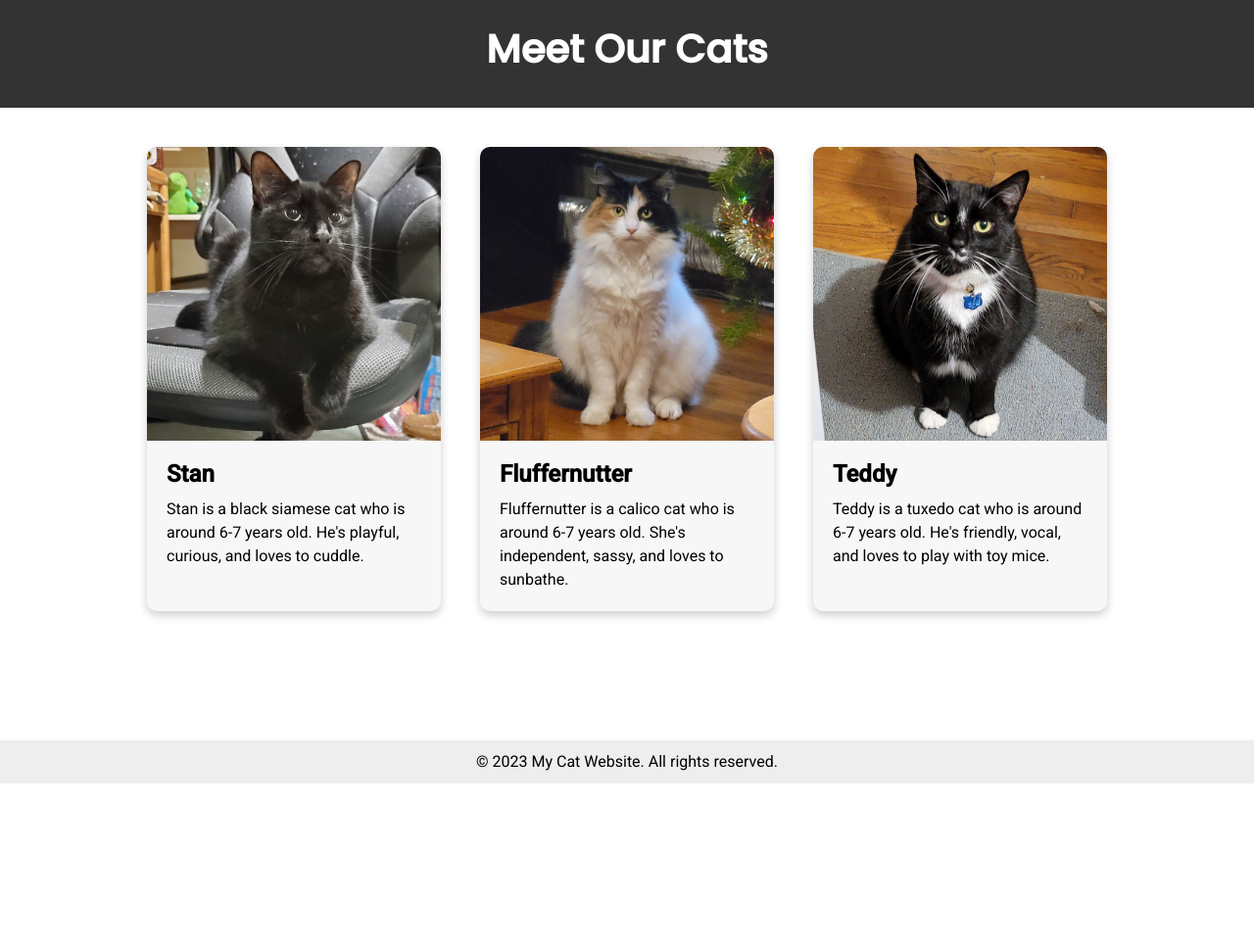
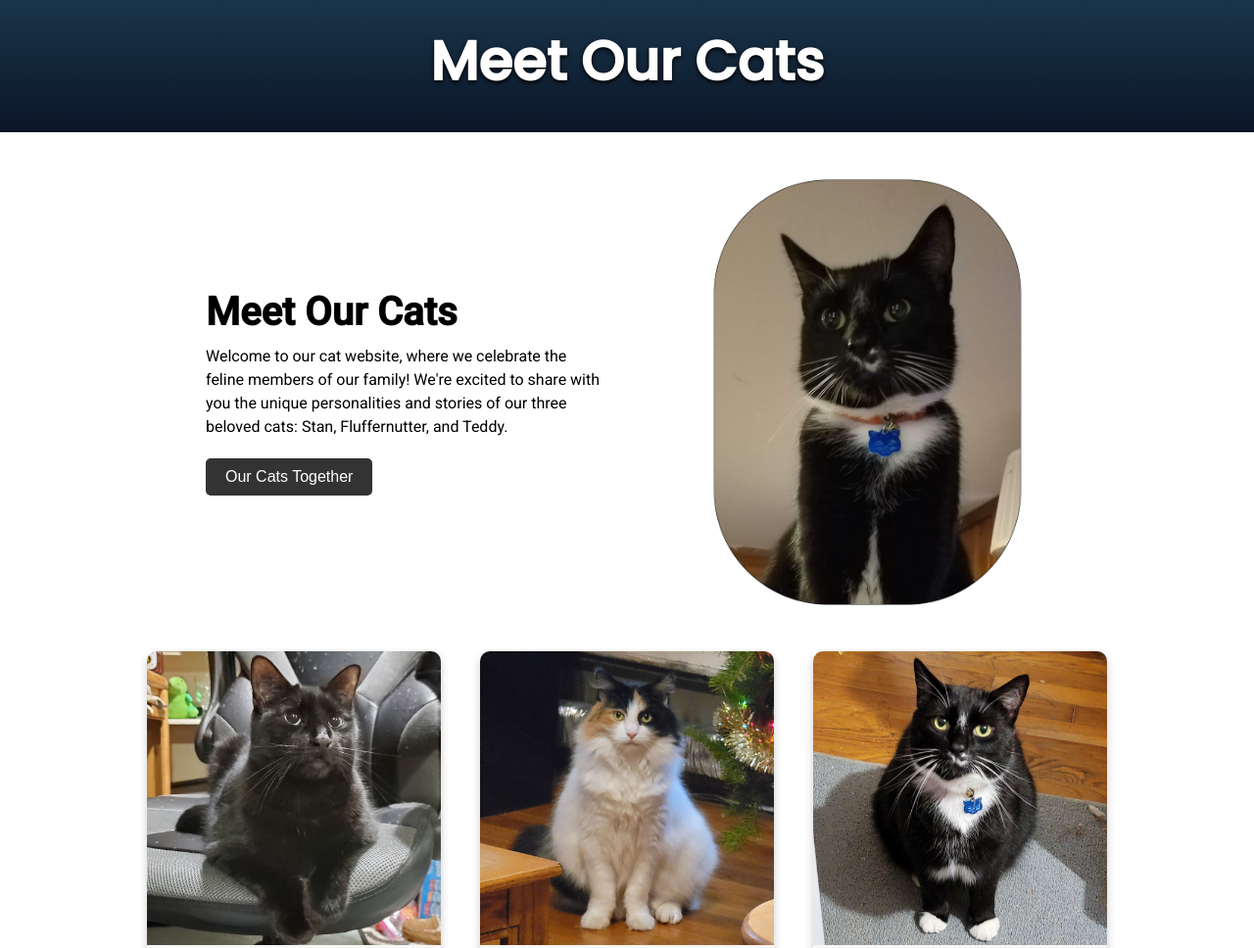
Before and after one commit to fuzmaster/Cat-Home-Page, a plain HTML site: page index.html in a window 1280 px wide. Shown: the top 968 px of the page at 98% size. Before the commit the page ends 800 px from the top, so only its background shows below. Drawn offline with Linux system fonts and the light colour scheme.

Commit message:
Our house cats home page

```diff
--- a/index.html
+++ b/index.html
@@ -1,5 +1,6 @@
 <!DOCTYPE html>
 <html lang="en">
+
 <head>
     <meta charset="UTF-8">
     <meta name="viewport" content="width=device-width, initial-scale=1.0">
@@ -7,32 +8,51 @@
     <link rel="stylesheet" href="style.css">
     <link rel="preconnect" href="https://fonts.googleapis.com">
     <link rel="preconnect" href="https://fonts.gstatic.com" crossorigin>
-<link href="https://fonts.googleapis.com/css2?family=Poppins:wght@300;400;500&family=Roboto:wght@300;400;500&display=swap" rel="stylesheet">
+    <link
+        href="https://fonts.googleapis.com/css2?family=Poppins:wght@300;400;500&family=Roboto:wght@300;400;500&display=swap"
+        rel="stylesheet">
 </head>
+
 <body>
     <header>
         <h1>Meet Our Cats</h1>
     </header>
     <main>
+        <section class="profile">
+            <section class="profile-left">
+                <h1>Meet Our Cats</h1>
+                <p>Welcome to our cat website, where we celebrate the feline members of our family! We're excited to share with you the unique personalities and stories of our three beloved cats: Stan, Fluffernutter, and Teddy.</p>
+                <button type="button" name="myButton">
+                    Our Cats Together
+                </button>
+            </section>
+            <section class="profile-right">
+                <a href="#"><img src="img/teddycoverpic.png" alt="cover"></a>
+            </section>
+        </section>
+
         <section class="cat">
             <img src="img/stan/Stan-08.jpg" alt="Picture of Stan">
             <div class="cat-info">
                 <h2>Stan</h2>
-          <p>Stan is a black siamese cat who is around 6-7 years old. He's playful, curious, and loves to cuddle.</p>
+                <p>Stan is a black siamese cat who is around 6-7 years old. He's playful, curious, and loves to cuddle.
+                </p>
             </div>
         </section>
         <section class="cat">
             <img src="img/fluff/Fluff-13.jpg" alt="Picture of Fluffernutter">
             <div class="cat-info">
                 <h2>Fluffernutter</h2>
-          <p>Fluffernutter is a calico cat who is around 6-7 years old. She's independent, sassy, and loves to sunbathe.</p>
+                <p>Fluffernutter is a calico cat who is around 6-7 years old. She's independent, sassy, and loves to
+                    sunbathe.</p>
             </div>
         </section>
         <section class="cat">
             <img src="img/teddy/Teddy-04.jpg" alt="Picture of Teddy">
             <div class="cat-info">
                 <h2>Teddy</h2>
-          <p>Teddy is a tuxedo cat who is around 6-7 years old. He's friendly, vocal, and loves to play with toy mice.</p>
+                <p>Teddy is a tuxedo cat who is around 6-7 years old. He's friendly, vocal, and loves to play with toy
+                    mice.</p>
             </div>
         </section>
     </main>
@@ -41,4 +61,5 @@
     </footer>
     <script src="script.js"></script>
 </body>
+
 </html>
--- a/style.css
+++ b/style.css
@@ -13,16 +13,17 @@
   }
 
   header {
-    background-color: #333;
+    background: linear-gradient(0deg, #0B1527 0%, #19354A 100%);
     color: white;
     padding: 20px;
     text-align: center;
     font-family: 'Poppins', sans-serif;
   }
 
-  h1 {
-    font-size: 2.5rem;
+  header h1 {
+    font-size: 3.5rem;
     margin-bottom: 10px;
+    text-shadow: 0px 2px 4px #000000;
   }
 
   main {
@@ -30,6 +31,79 @@
     flex-wrap: wrap;
     justify-content: center;
     padding: 20px;
+    width: 1200px;
+    margin: 0 auto;
+  }
+
+  .profile {
+    display: flex;
+    flex-direction: row;
+    align-items: center;
+    margin: 20px;
+    max-width: 900px;
+  }
+
+  .profile-left {
+    flex-basis: 50%;
+    padding: 20px;
+  }
+
+  .profile-right {
+    flex-basis: 50%;
+    display: flex;
+    flex-direction: column;
+    align-items: center;
+    position: relative;
+  }
+
+  .profile-right img {
+    display: block;
+    max-width: 100%;
+    height: auto;
+    animation: fade-in-right 1s ease-out;
+  }
+
+  @keyframes fade-in-right {
+    0% {
+      opacity: 0;
+      transform: translateX(50px);
+    }
+    100% {
+      opacity: 1;
+      transform: translateX(0);
+    }
+  }
+
+  .profile h1 {
+    font-size: 2.5rem;
+    margin-bottom: 10px;
+  }
+
+  .profile p {
+    line-height: 1.5;
+  }
+
+  .profile button {
+    background-color: #333;
+    color: white;
+    border: none;
+    padding: 10px 20px;
+    border-radius: 5px;
+    font-size: 1rem;
+    cursor: pointer;
+    transition: background-color 0.3s ease-in-out;
+    margin-top: 20px;
+  }
+
+  .profile button:hover {
+    background-color: #19354A;
+  }
+
+  .profile img {
+    flex-basis: 50%;
+    max-width: 100%;
+    height: auto;
+    margin-left: 20px;
   }
 
   .cat {
@@ -39,6 +113,10 @@
     margin: 20px;
     max-width: 300px;
     overflow: hidden;
+  }
+
+  .cat h2 {
+    text-align: center;
   }
 
   .cat img {
```
Also changed, not shown: img/teddycoverpic.png (added). Lines whose indentation alone changed are shown as unchanged.
